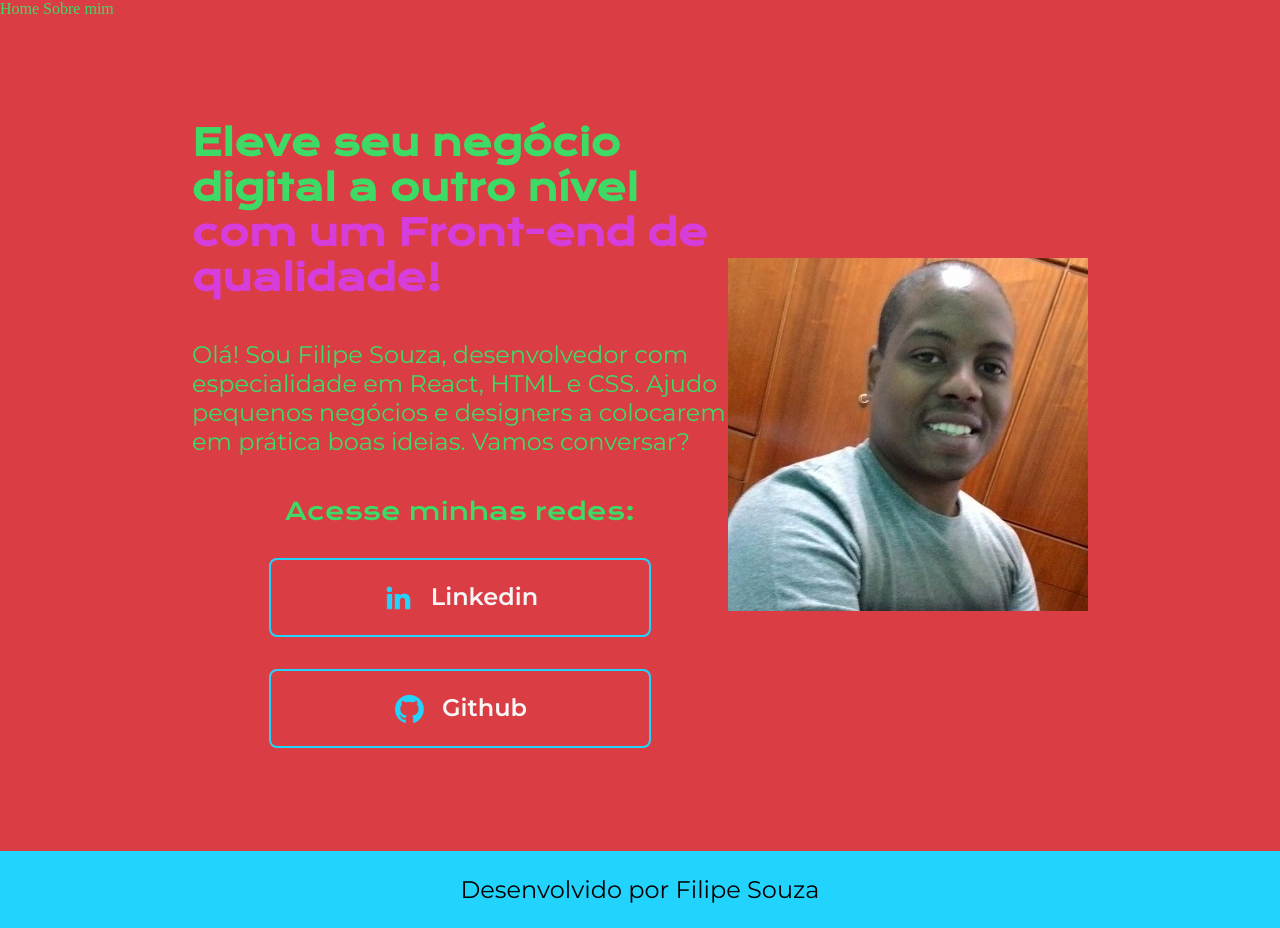
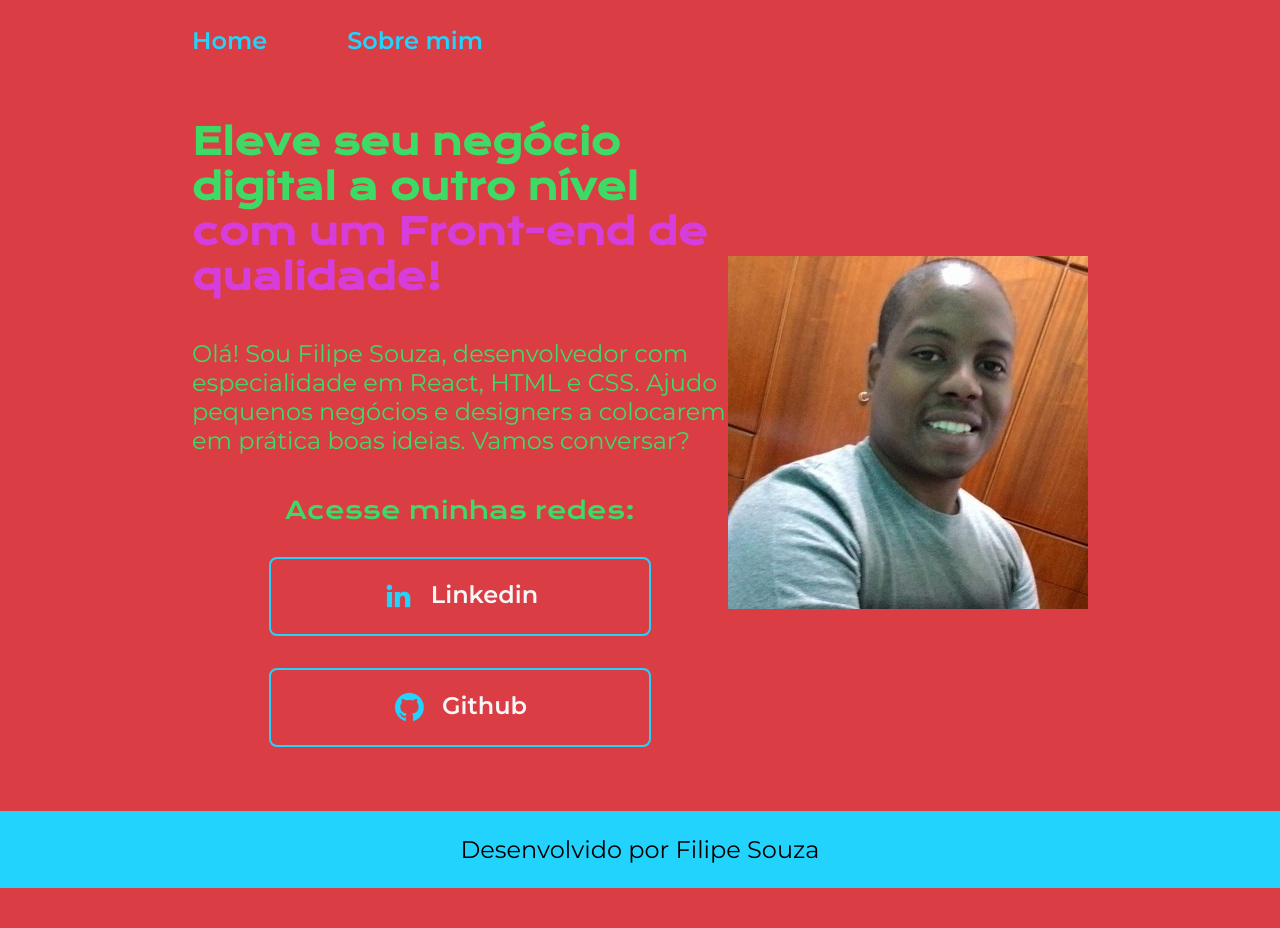
Before and after one commit to fjmattos/Portifolio, a plain HTML site: page index.html in a window 1280 px wide. After the commit the page ends 888 px from the top, so only its background shows below. Drawn offline with nearby package versions, Linux system fonts and the light colour scheme.

Commit message:
"adicionando pasta styles e arquivo about"

```diff
--- a/index.html
+++ b/index.html
@@ -5,13 +5,13 @@
     <meta http-equiv="X-UA-Compatible" content="IE=edge">
     <meta name="viewport" content="width=device-width, initial-scale=1.0">
     <title>Portifólio</title>
-    <link rel="stylesheet" href="style.css">
+    <link rel="stylesheet" href="./styles/style.css">
 </head>
 <body>
    <header class="cabecalho">
        <nav class="cabecalho__menu">
-           <a class="cabecalho__menu__link">Home</a>
-           <a class="cabecalho__menu__link">Sobre mim</a>
+           <a class="cabecalho__menu__link" href="index.html">Home</a>
+           <a class="cabecalho__menu__link" href="about.html">Sobre mim</a>
        </nav>
    </header>
    <main class="apresentacao">
--- a/style.css
+++ b/styles/style.css
@@ -14,12 +14,25 @@ body {
     color: #3DDB66;
 }
 
-.titulo-destaque {
-    color: #D73DDB;
+.cabecalho {
+    padding: 2% 0% 0% 15%;
+}
+
+.cabecalho__menu {
+    display: flex;
+    gap: 80px;
+}
+
+.cabecalho__menu__link {
+    font-family: "Montserrat", sans-serif;
+    font-weight: 600;
+    font-size: 24px;
+    color: #22D4FD;
+    text-decoration: none;
 }
 
 .apresentacao {
-    padding: 8% 15%;
+    padding: 5% 15%;
     display: flex;
     align-items: center;
     justify-content: space-between;
@@ -35,6 +48,10 @@ body {
 .apresentacao__conteudo__titulo {
     font-size: 36px;
     font-family: "Krona One", sans-serif;
+}
+
+.titulo-destaque {
+    color: #D73DDB;
 }
 
 .apresentacao__conteudo__texto {
```
Also changed, not shown: about.html (added, +26 -0 lines).
